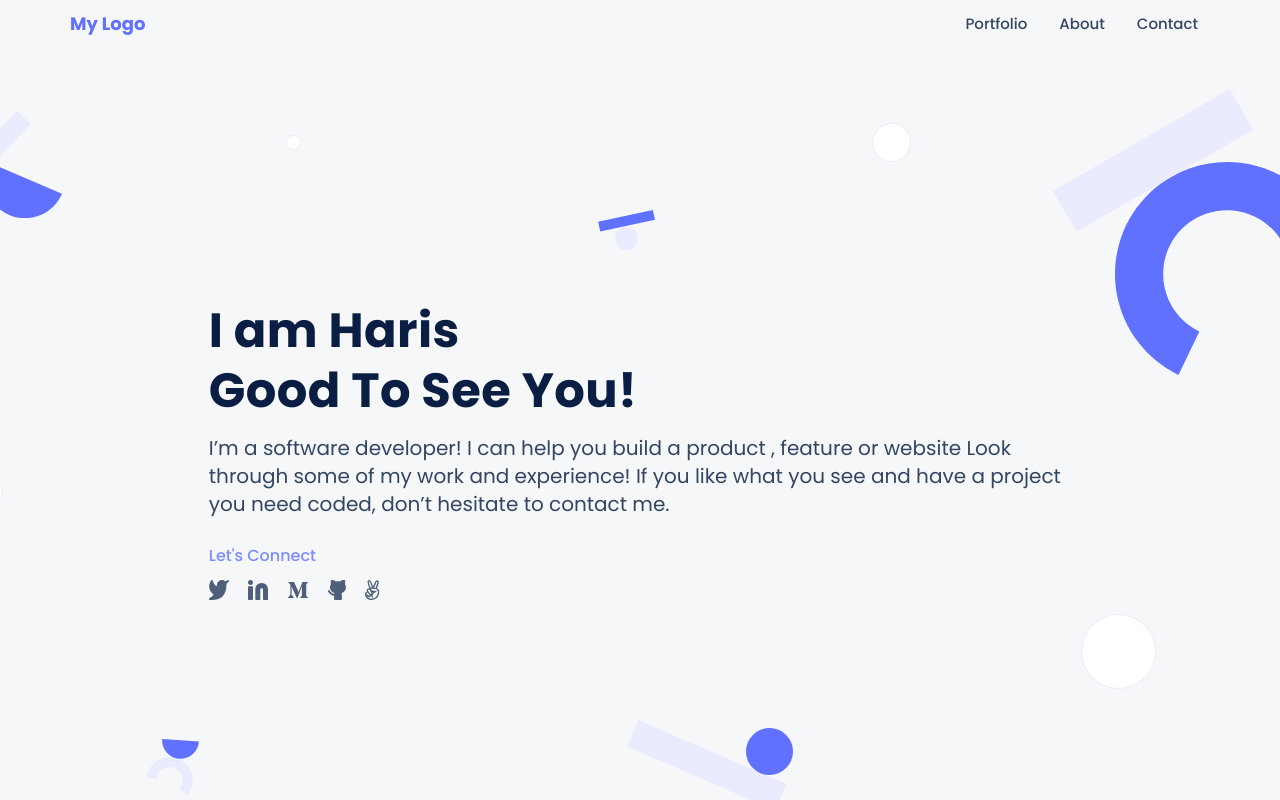
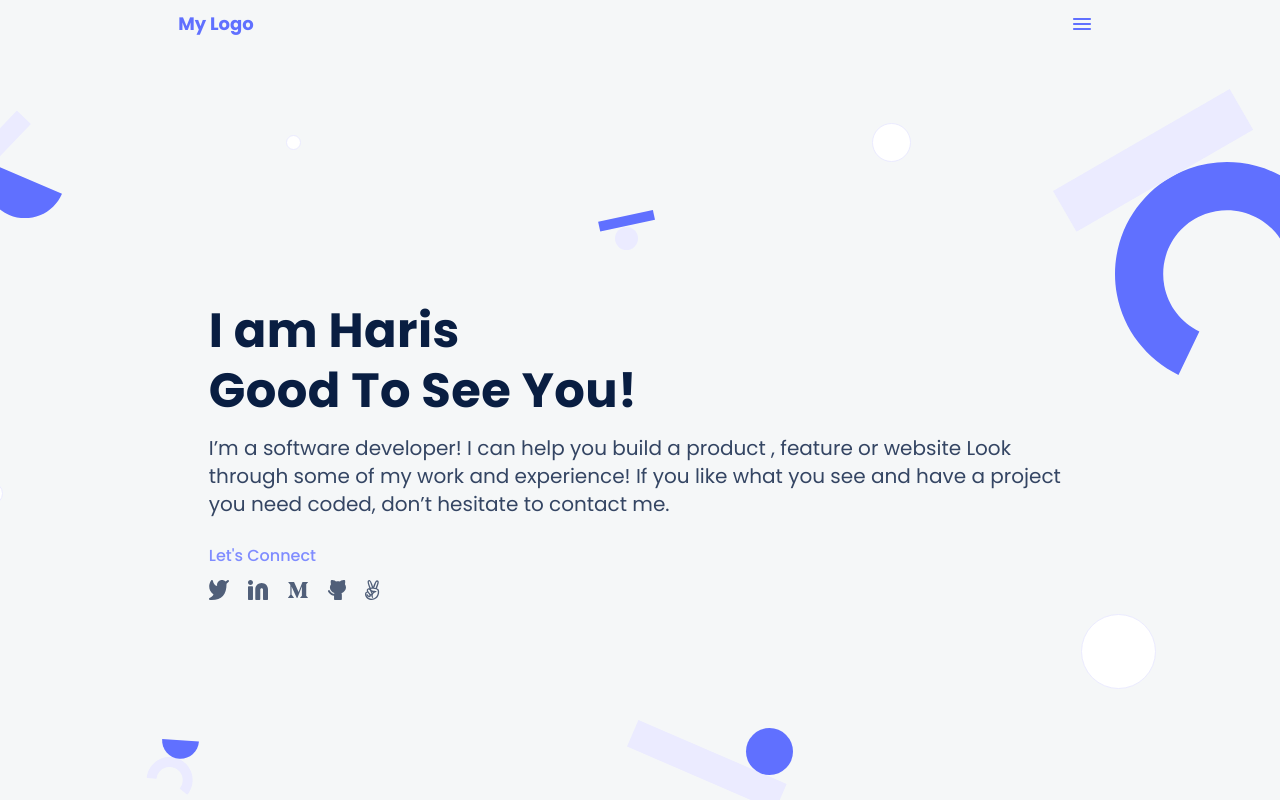
Before and after one commit to Harr-is/Portfolio, a website: page index.html in a window 1280 px wide. Shown: the top 800 px of the page. Drawn offline with Linux system fonts and the light colour scheme; a web font is replaced by a local one.

Commit message:
Deploying Git Hub Pages

```diff
--- a/index.html
+++ b/index.html
@@ -16,12 +16,6 @@
     <section class="header_headline">
       <header class="header">
         <div class="mylogo">My Logo</div>
-        <nav class="navbar">
-          <li class="navicons">Portfolio</li>
-          <li class="navicons">About</li>
-          <li class="navicons">Contact</li>
-        </nav>
-        </ul>
         <div class="menu_icon">
           <img src="Normal Button/Icon - Menu.svg" alt="Menu" />
         </div>
--- a/style.css
+++ b/style.css
@@ -663,32 +663,6 @@ input:focus {
     font-weight: 700;
     line-height: 20px;
   }
-.navbar{
-  display: flex;
-align-items: center;
-gap: 8px;
-}
-  .navicons{
-    display: flex;
-padding: 10px 12px;
-align-items: center;
-gap: 10px;
-color: var(--neutrals-n-600, #344563);
-text-align: center;
-font-family: 'Poppins',sans-serif;
-font-size: 15px;
-font-style: normal;
-font-weight: 500;
-line-height: 20px;
-cursor: pointer;
-  }
-  .navicons:hover{
-    color: #4661f8;
-  }
-  .menu_icon {
-    display: none;
-  }
-
   .headline {
     display: flex;
     height: 575px;
```
